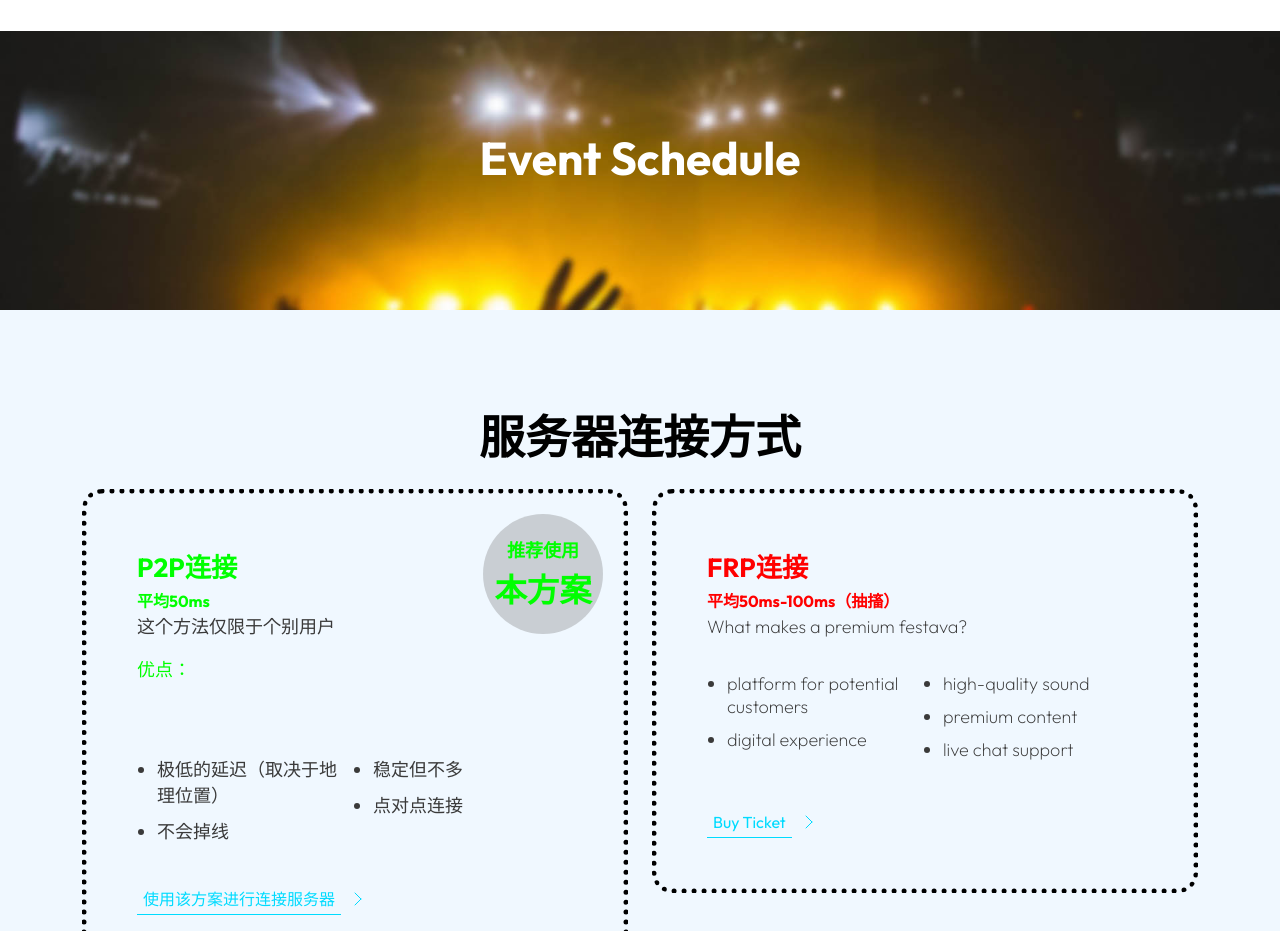
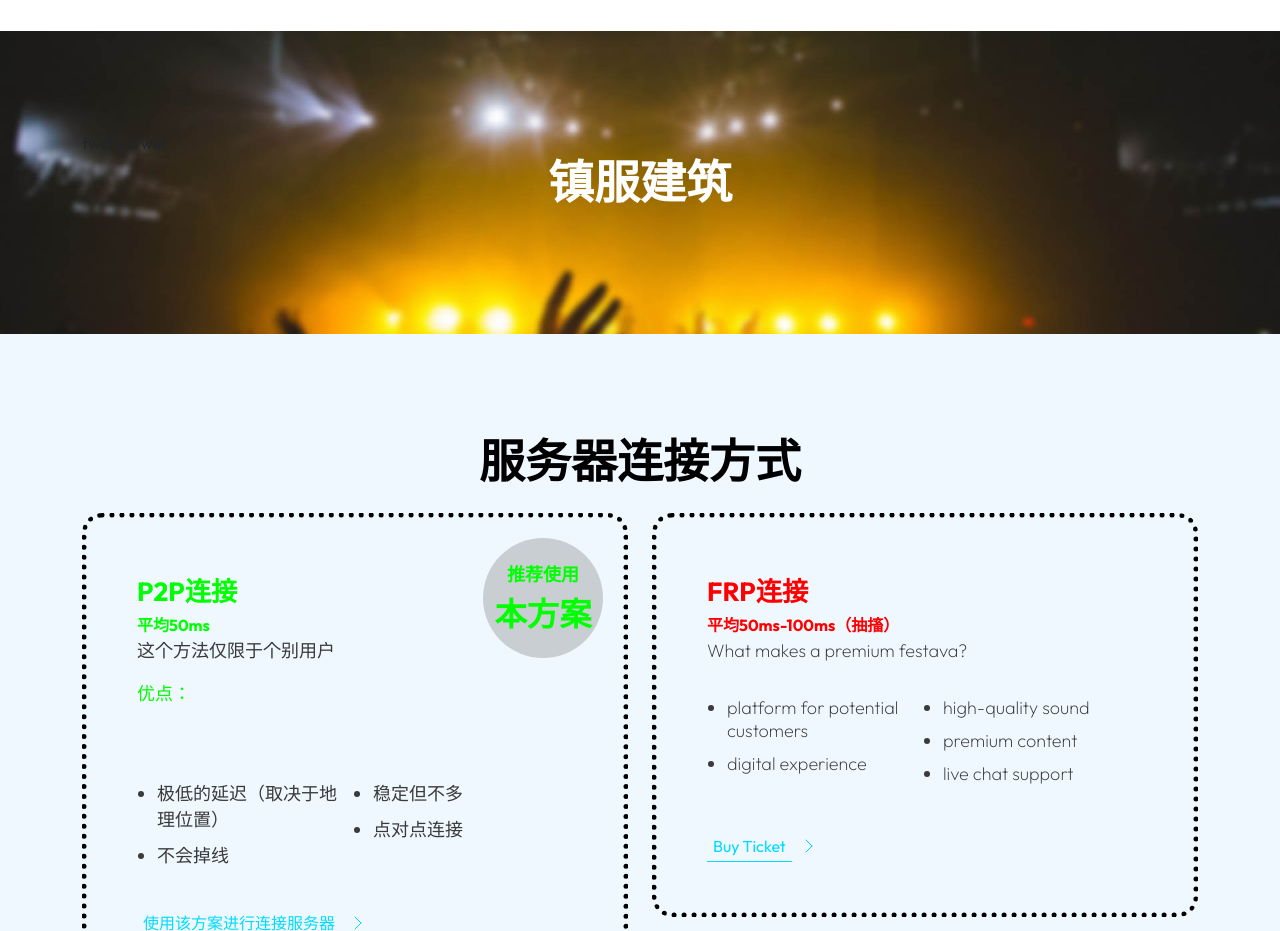
Before and after one commit to Bluecraft-Server/Bluecraft-Server.github.io, a plain HTML site: page index.html in a window 1280 px wide. Shown: the part 2060-2991 px from the top of the page. Drawn offline with Linux system fonts and the light colour scheme.

Commit message:
新增文字内容

```diff
--- a/index.html
+++ b/index.html
@@ -406,13 +406,14 @@ https://templatemo.com/tm-583-festava-live
         <section class="schedule-section section-padding" id="section_4">
             <div class="container">
                 <div class="row">
-
+                    <div>fwefwefwef</div>
                     <div class="col-12 text-center">
-                        <h2 class="text-white mb-4">Event Schedule</h1>
+                        <h2 class="text-white mb-4">镇服建筑</h1>
 
                             <div class="table-responsive">
 
                             </div>
+                            <div></div>
                     </div>
                 </div>
             </div>
```
